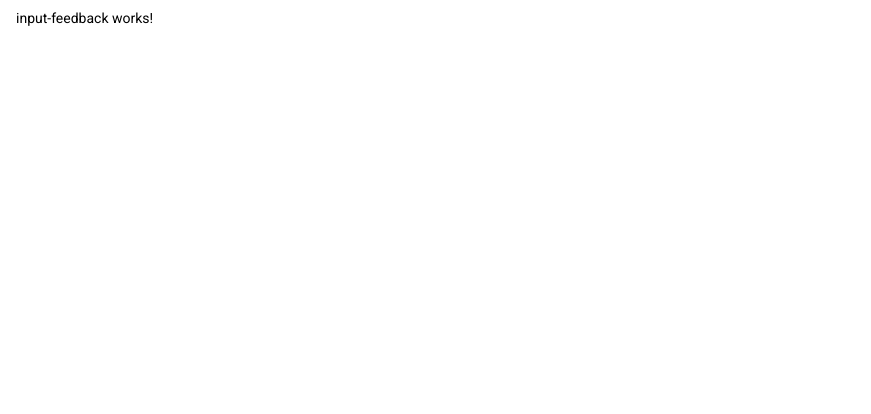
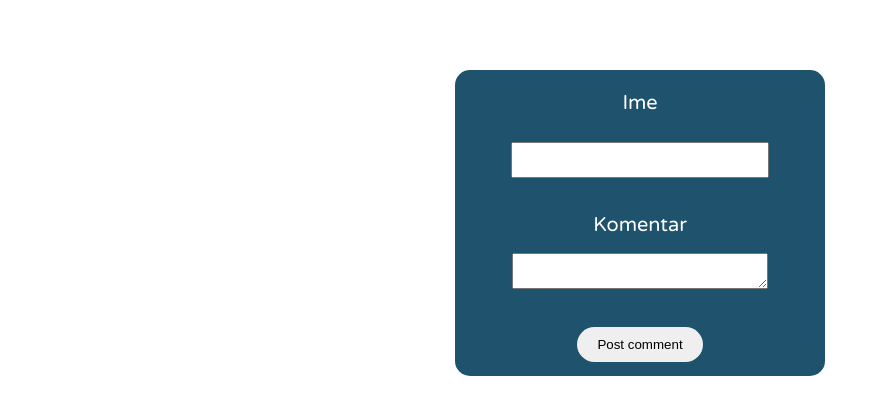
Before and after one commit to DanaBrasanac1901/PSW-Front-End-Public, an Angular app: page /input-feedback in a window 1280 px wide. Shown: the top 414 px of the page, without its empty margins (0-871 px from the left). Built offline with nearby package versions, Linux system fonts and the light colour scheme.

Commit message:
input comment

```diff
--- a/src/app/modules/hospital/hospital.module.ts
+++ b/src/app/modules/hospital/hospital.module.ts
@@ -32,6 +32,9 @@ const routes: Routes = [
     ReactiveFormsModule,
     RouterModule.forChild(routes)
   ],
-  exports: [ RouterModule ]
+  exports: [
+    RouterModule,
+    InputFeedbackComponent
+  ]
 })
 export class HospitalModule { }
--- a/src/app/modules/hospital/input-feedback/input-feedback.component.css
+++ b/src/app/modules/hospital/input-feedback/input-feedback.component.css
@@ -0,0 +1,70 @@
+
+@import url('https://fonts.googleapis.com/css?family=Varela+Round');
+
+body {
+  overflow: hidden;
+  font-family: 'Varela Round', sans-serif;
+}
+
+textarea{
+    width:70%;
+    height:120%;
+}
+  .login_container {
+  margin: 5% auto;
+  border-radius: 15px;
+  border-style: none;
+  width: 30%;
+  height: 50%;
+  background-color: rgb(31,82,109);
+  color: rgb(94,111,120);
+  line-height: 4em;
+}
+
+.credential_labels {
+  padding-top: 3px;
+  color: white;
+  font-size: 20px;
+}
+
+
+.credential_inputs {
+  font-size: 20px;
+  height: 30px;
+  width: 250px;
+  margin-top: -25px;
+  color: #ccc;
+  text-align: center;
+}
+
+  .credential_inputs::placeholder {
+    color: rgb(138, 137, 137);
+  }
+
+
+
+.btn {
+  text-decoration: none;
+  padding: 10px 20px;
+  display: inline-block;
+  border-radius: 100px;
+  transition: all .2s;
+  position: relative;
+  border: none;
+}
+
+  .btn:hover {
+    transform: translateY(-3px);
+    box-shadow: 0 10px 20px rgba(0, 0, 0, 0.2);
+  }
+
+  .btn:active {
+    transform: translateY(-1px);
+    box-shadow: 0 5px 10px rgba(0, 0, 0, 0.2);
+  }
+
+.btn-white {
+  background-color: #fff;
+  color: #777;
+  font-size: 14px;
+}
--- a/src/app/modules/hospital/input-feedback/input-feedback.component.html
+++ b/src/app/modules/hospital/input-feedback/input-feedback.component.html
@@ -1 +1,25 @@
-<p>input-feedback works!</p>
+<body>
+  <form id="formlogin">
+    <table class="login_container">
+      <tr><td class="credential_labels" align="center">Ime</td></tr>
+      <tr>
+        <td align="center">
+          <input class="credential_inputs" type="text"  ([ngModel])="name">
+        </td>
+      </tr>
+      <tr>
+        <td class="credential_labels" align="center">Komentar</td>
+      </tr>
+      <tr>
+        <td align="center">
+          <textarea class="credential_inputs" type="text" ([ngModel])="comment"></textarea>
+        </td>
+      </tr>
+      <tr>
+        <td align="center">
+          <button class="btn" (click)="post()">Post comment</button>
+        </td>
+      </tr>
+    </table>
+  </form>
+</body>
--- a/src/app/modules/hospital/input-feedback/input-feedback.component.ts
+++ b/src/app/modules/hospital/input-feedback/input-feedback.component.ts
@@ -1,15 +1,34 @@
 import { Component, OnInit } from '@angular/core';
+import { Feedback } from '../model/feedback.model';
 
 @Component({
-  selector: 'app-input-feedback',
+  selector: 'input-feedback',
   templateUrl: './input-feedback.component.html',
   styleUrls: ['./input-feedback.component.css']
 })
 export class InputFeedbackComponent implements OnInit {
+
+  public feedback = new Feedback();
+  public name = "";
+  public comment = "";
 
   constructor() { }
 
   ngOnInit(): void {
   }
 
+  post()  {
+    if (this.comment == "") {
+      this.invalid();
+      return;
+    }
+    if (this.name == "") {
+      this.feedback.visibleToPublic = true;
+    } else this.feedback.patient = this.name;
+  }
+
+  invalid() {
+
+  }
+
 }
--- a/src/app/modules/hospital/model/feedback.model.ts
+++ b/src/app/modules/hospital/model/feedback.model.ts
@@ -1,6 +1,6 @@
 export class Feedback {
   id: number = 0;
-  patientId: number = 0;
+  patient: string='';
   text: string = '';
   visibleToPublic: Boolean = false;
   approved: Boolean = false;
@@ -9,7 +9,7 @@ export class Feedback {
   public constructor(obj?: any) {
     if (obj) {
       this.id = obj.id;
-      this.patientId = obj.id;
+      this.patient = obj.id;
       this.visibleToPublic = obj.visibleToPublic;
       this.approved = obj.approved;
       this.date = obj.date;
--- a/src/app/modules/pages/home/home.component.css
+++ b/src/app/modules/pages/home/home.component.css
@@ -1,5 +1,19 @@
 
 @import url('https://fonts.googleapis.com/css?family=Varela+Round');
+
+body {
+  overflow: hidden;
+  font-family: 'Varela Round', sans-serif;
+  background-image: url(../images/header.jpg);
+  background-size: cover;
+  background-position: center center;
+  background-attachment: fixed;
+  background-repeat: no-repeat;
+  height: 100vh;
+  width: 100vw;
+  margin: 0;
+  padding: 0;
+}
 
 h1 {
   font-size: 500%;
@@ -13,6 +27,47 @@ p {
   width: 60%;
   color: rgb(94,111,120);
 }
+
+.grid {
+
+  display: grid;
+  grid-template-rows: 1.6fr 1.6fr;
+  gap: 0px 0px;
+  grid-template-areas:
+    "header-grid"
+    "table-grid";
+}
+
+.header-grid {
+  grid-area: header-grid;
+  margin-top: 10%;
+  margin-left: 10%;
+  font-size: large;
+}
+
+.table-grid {
+  grid-area: table-grid;
+  width: 50%;
+  margin-left: 10%;
+}
+.input-field {
+  margin-left: -140%;
+  margin-top:30%;
+}
+
+.container {
+  display: grid;
+  grid-template-columns: 1fr 0.5fr;
+  grid-template-rows: 1.6fr;
+  gap: 0px 0px;
+  grid-template-areas:
+    "grid input-grid";
+}
+
+.input-grid {
+  grid-area: input-grid;
+}
+
 
 .table-wrapper {
 
@@ -124,38 +179,6 @@ p {
     }
 }
 
-.grid {
-  font-family: 'Varela Round', sans-serif;
-  background-image: url(../images/header.jpg);
-  background-size: cover;
-  background-position: center center;
-  background-attachment: fixed;
-  background-repeat: no-repeat;
-  height: 100vh;
-  width: 100vw;
-  margin: 0;
-  padding: 0;
-  display: grid;
-  grid-template-rows: 1.6fr 1.6fr;
-  gap: 0px 0px;
-  grid-template-areas:
-    "header-grid"
-    "table-grid";
-}
-
-.header-grid {
-
-  grid-area: header-grid;
-  margin-top:10%;
-  margin-left:10%;
-  font-size:large;
-}
-
-.table-grid {
-  grid-area: table-grid;
-  width:50%;
-  margin-left:10%;
-}
 
 .btn{
     margin-left:40%;
--- a/src/app/modules/pages/home/home.component.html
+++ b/src/app/modules/pages/home/home.component.html
@@ -1,7 +1,10 @@
+<body>
+  <div class="container">
+
     <div class="grid">
 
       <div class="header-grid">
-    <h1 >HealthcareMD</h1>
+        <h1>HealthcareMD</h1>
         <p>
           Our mission is to provide compassionate patient care with seamless
           coordination and to advance medicine through unrivaled education,
@@ -14,7 +17,7 @@
       </div>
 
       <div class="table-grid">
-    <button class="btn btn-white btn-animated"> Leave feedback</button>
+        <button class="btn btn-white btn-animated" (click)="onPress()"> Leave feedback</button>
         <table class="fl-table" cellspacing="0">
           <tr>
             <th>Id</th>
@@ -23,10 +26,19 @@
           </tr>
           <tr *ngFor="let feedback of feedbacks">
             <td>{{feedback.id}}</td>
-        <td>{{feedback.patientId}}</td>
+            <td>{{feedback.patient}}</td>
             <td>{{feedback.text}}</td>
           </tr>
         </table>
 
       </div>
     </div>
+
+      <div class="input-grid">
+        <div id="comp-render" *ngIf="display" class="input-field">
+          <input-feedback></input-feedback>
+        </div>
+      </div>
+
+  </div>
+</body>
--- a/src/app/modules/pages/home/home.component.ts
+++ b/src/app/modules/pages/home/home.component.ts
@@ -24,4 +24,9 @@ export class HomeComponent implements OnInit {
     })
   }
 
+  display = false;
+  onPress() {
+    this.display = !this.display;
+  }
+
 }
--- a/src/app/modules/pages/pages.module.ts
+++ b/src/app/modules/pages/pages.module.ts
@@ -3,6 +3,9 @@ import { CommonModule } from '@angular/common';
 import { AppRoutingModule } from 'src/app/app-routing.module';
 import { HomeComponent } from './home/home.component';
 import { FeedbackComponent } from './feedback/feedback.component';
+import { InputFeedbackComponent } from '../hospital/input-feedback/input-feedback.component';
+import { HospitalModule } from '../hospital/hospital.module';
+
 
 @NgModule({
   declarations: [
@@ -11,6 +14,7 @@ import { FeedbackComponent } from './feedback/feedback.component';
   imports: [
     CommonModule,
     AppRoutingModule,
+    HospitalModule
   ]
 })
 export class PagesModule { }
```
Lines whose indentation alone changed are shown as unchanged.
